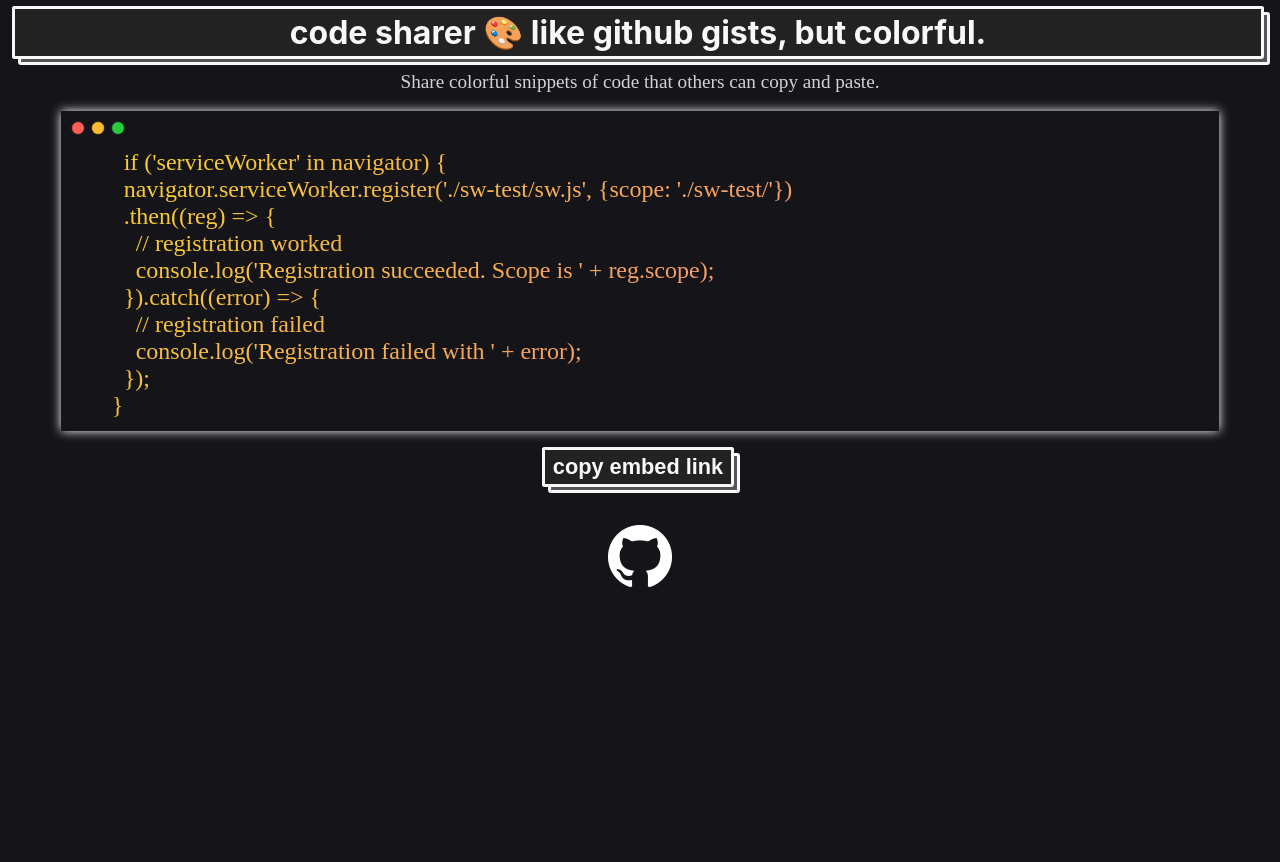
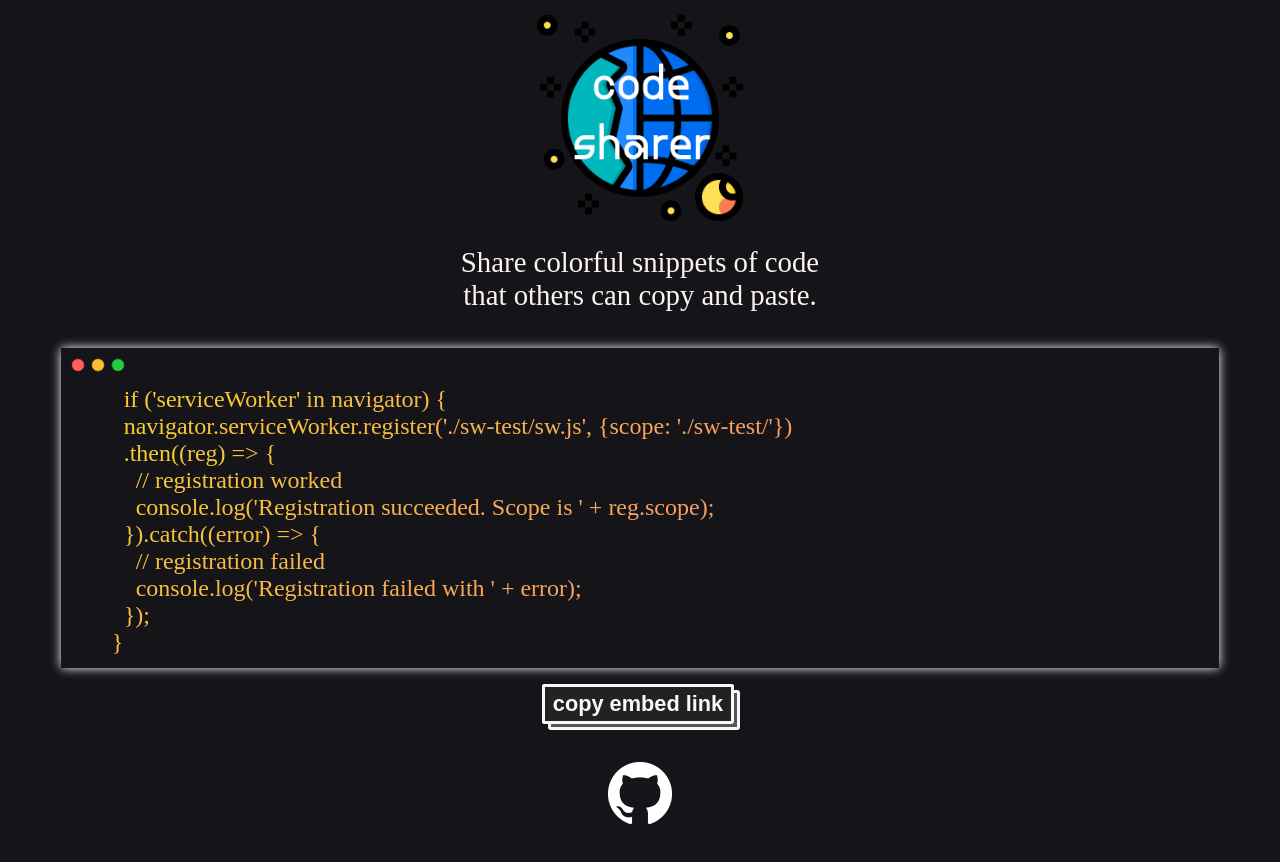
Before and after one commit to Abhicoder03/code-sharer, a website: page index.html in a window 1280 px wide. Before the commit the page ends 800 px from the top, so only its background shows below. Drawn offline with Linux system fonts and the light colour scheme; a web font is replaced by a local one.

Commit message:
Redesign

```diff
--- a/css/main.css
+++ b/css/main.css
@@ -91,8 +91,9 @@ text-align: center;
 }
 label {
 margin-top: 2px;
-font-size: 1.2em;
-color: lightgrey;
+font-size: 1.8em;
+color: #fcf4f1;
+max-width: 60%;
 }
 .block::after {
     content: "";
--- a/index.html
+++ b/index.html
@@ -9,10 +9,10 @@
 <meta name="twitter:card" content="summary"/>
 <meta name="twitter:title" content="Share Code"/>
 <meta name="twitter:description" content="Like Github Gists, but colorful."/>
-<meta name="twitter:image" content="/images/banner.png" />
+<meta name="twitter:image" content="/images/logo.png" />
 <meta name="og:title" content="Share Code" />
 <meta name="og:description" content="Like Github Gists, but colorful."/>
-<meta name="og:image" content="images/banner.png" />
+<meta name="og:image" content="images/logo.png" />
 <meta name="theme-color" content="#121212"/>
 <title> Github Gists, but colorful.</title>
 <link rel="shortcut icon" href="favicon.ico" />
@@ -23,8 +23,8 @@
 <link rel="preload" as="script" href="js/index.js"/>
 </head>
   <body>
-<h1> <span class="edit block">code sharer 🎨 like github gists, but colorful.</span> </h1>
-<label for="type" class="edit center"> Share colorful snippets of code that others can copy and paste. </label> <br>
+    <img class="center" alt="Logo" src="images/logo.png" width="220"><br>
+<label for="type" class="edit center"> Share colorful snippets of code <br>that others can copy and paste. </label> <br><br>
 <!-- TO DO: add test for making sure default code snippet stays the same -->
 <main><div class="fake-buttons"><svg xmlns="http://www.w3.org/2000/svg" width="54" height="14" viewBox="0 0 54 14"><g fill="none" fill-rule="evenodd" transform="translate(1 1)"><circle cx="6" cy="6" r="6" fill="#FF5F56" stroke="#E0443E" stroke-width=".5"></circle><circle cx="26" cy="6" r="6" fill="#FFBD2E" stroke="#DEA123" stroke-width=".5"></circle><circle cx="46" cy="6" r="6" fill="#27C93F" stroke="#1AAB29" stroke-width=".5"></circle></g></svg></div>
   <textarea id="type" spellcheck="false">
@@ -41,7 +41,7 @@
 
 </textarea></main>
 <br><button id="copy" class="center block edit" onclick="clip()">copy embed link</button>
-<br><br><a class="edit" href="https://github.com/genderev/color-gists"><img class="center" alt="Github Logo" src="images/github.png">
+<br><br><a class="edit" href="https://github.com/genderev/code-sharer"><img class="center" alt="Github Logo" src="images/github.png"><br><br>
 <script src="js/index.js"></script>
 </body>
 </html>
```
Also changed, not shown: images/logo.png (added).
